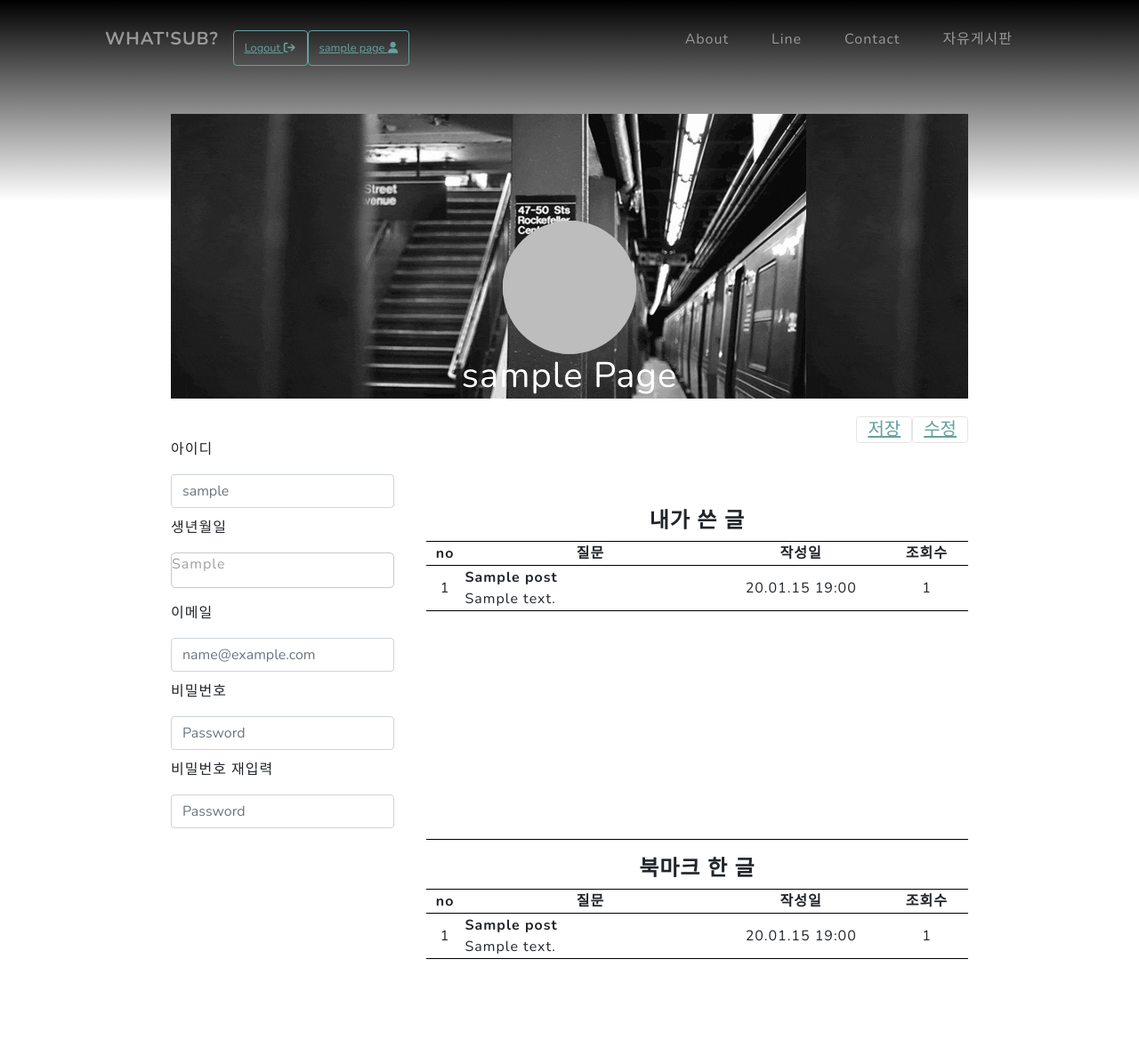
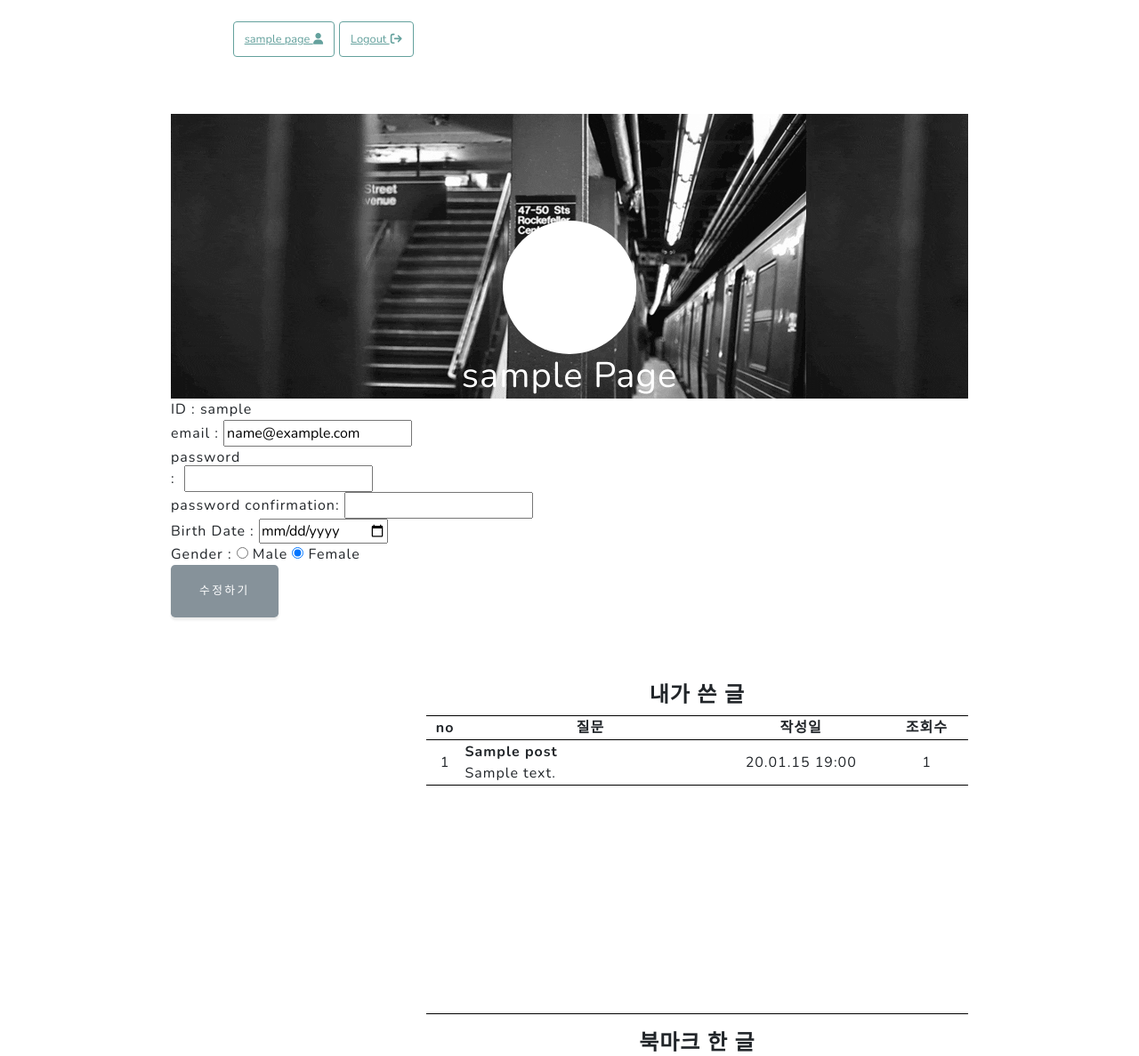
Before and after one commit to JinMinji/SubChat, a Django app: page /profile/mypage/ in a window 1280 px wide. Shown: the top 1187 px of the page at 89% size. Before the commit the page ends 1078 px from the top, so only its background shows below. Run offline with Django 4.2, Linux system fonts and the light colour scheme; a user stored in the database is signed in; tables that the repository leaves empty hold one stand-in row (values such as "Sample post"); some libraries are stand-ins or nearby versions.

Commit message:
마이페이지 수정, 이모지 수정기능 추가

```diff
--- a/subchat_pj/accounts/models.py
+++ b/subchat_pj/accounts/models.py
@@ -1,16 +1,10 @@
 from django.db import models
 from django.contrib.auth.models import AbstractUser
-
-
-class Emoji(models.Model):
-    emoji_name = models.CharField(max_length=10)
-
-    def __str__(self):
-        return self.emoji_name
+from profileapp.models import Emoji
 
 
 class User(AbstractUser):
     birth = models.CharField(max_length=15)
     gender = models.CharField(max_length=100)
     email = models.EmailField(max_length=100)
-    emoji = models.ForeignKey(Emoji, on_delete=models.SET_NULL, null=True)
+    emoji = models.ForeignKey(Emoji, on_delete=models.SET_NULL, null=True, default=1)
--- a/subchat_pj/accounts/urls.py
+++ b/subchat_pj/accounts/urls.py
@@ -8,6 +8,4 @@
     path('login/', auth_views.LoginView.as_view(template_name='accounts/login.html'), name='login'),
     path('logout/', auth_views.LogoutView.as_view(), name='logout'),
     path('signup/', views.signup, name="signup"),
-    path('emoji/', views.emoji, name="emoji"),
-    path('emoji_modify/<str:new_emoji_id>', views.emoji_modify, name="emoji_modify"),
 ]
--- a/subchat_pj/freeapp/templates/freeapp/post_read.html
+++ b/subchat_pj/freeapp/templates/freeapp/post_read.html
@@ -51,7 +51,7 @@
             {% if user.is_authenticated %}
             <button type="button" onclick="location.href='/free/post/{{post.id}}/like'">&#128077;</button>
                <button type="button" onclick="location.href='/free/post/{{post.id}}/hate'">&#128078;</button>
-            <button type="button" onclick="window.open(href='{% url 'free:report' post.id %}','window_name','width=430,height=500,location=no,status=no,scrollbars=yes');">신고하기</button>
+            <button type="button" onclick="window.open(href='{% url 'free:report' post.id %}','신고하기','width=430,height=500,location=no,status=no,scrollbars=yes');">신고하기</button>
             {% endif %}
          {% endif %}
 
--- a/subchat_pj/profileapp/models.py
+++ b/subchat_pj/profileapp/models.py
@@ -1,3 +1,9 @@
 from django.db import models
+# Create your tests here.
 
-# Create your models here.
+
+class Emoji(models.Model):
+    emoji_name = models.CharField(max_length=10)
+
+    def __str__(self):
+        return self.emoji_name
--- /dev/null
+++ b/subchat_pj/profileapp/static/profileapp/emoji_select.css
@@ -0,0 +1,11 @@
+span.emoji {
+    border:solid;
+    border-width:1px;
+    width:auto;
+    font-size:30px;
+    cursor:pointer;
+}
+
+span.emoji:hover {
+    background-color: black;
+}
--- a/subchat_pj/accounts/static/accounts/emoji_select.js
+++ b/subchat_pj/profileapp/static/profileapp/emoji_select.js
@@ -6,5 +6,6 @@
 
 function emoji_save(){
     let new_emoji = document.getElementById('selected_emoji2').innerText;
-    window.location.href = '/accounts/emoji_modify/'+new_emoji;
+    opener.location.href = '/profile/emoji_modify/'+new_emoji;
+    window.close();
 };
--- a/subchat_pj/profileapp/static/profileapp/mypage.css
+++ b/subchat_pj/profileapp/static/profileapp/mypage.css
@@ -1,10 +1,8 @@
 .mypage {
-   position: relative;
+  position: relative;
   padding: 8rem 0 2rem 0;
   margin-left:15%;
   margin-right:15%;
-
-
 }
 .page{
 
@@ -20,13 +18,13 @@
 }
 
 .box {
-
     margin-left: auto;
     margin-right: auto;
     width: 150px;
     height:150px;
     border-radius: 70%;
     overflow: hidden;
+    line-height: 150px;
 }
 
 .profile {
@@ -59,7 +57,6 @@
 
 @media (max-width: 1200px) {
 .aside{
-
     width: 100%;
 }
 
@@ -70,7 +67,7 @@
 
 }
 .box1 {
-width: 100%;}
+width: 100%;
 }
 
 
--- a/subchat_pj/profileapp/templates/profileapp/mypage.html
+++ b/subchat_pj/profileapp/templates/profileapp/mypage.html
@@ -2,56 +2,60 @@
 {% block content %}
 {% load static %}
 <link rel="stylesheet" href="{% static 'profileapp/mypage.css' %}">
+<link href="{% static 'profileapp/emoji_select.css' %}" rel="stylesheet" >
+
 <body></body>
 <div class="mypage">
     <div class = "page" >
         <div class="page2">
-                <div class="box" style="background: #BDBDBD;">
-                    <img class="profile" >
+            <div class="box" style="background: #fff;">
+                <div onclick="window.open(href='{% url 'profile:emoji'%}','이모지변경','width=600,height=700,location=no,status=no,scrollbars=yes');" style="text-align: center; font-size:70pt; cursor:pointer">{{my_emoji|safe}}</div>
             </div>
                 <h1 style="text-align: center;">{{user}} Page</h1>
         </div>
     </div>
 
-        <div>
-            <button class = "modifybar" type = "button">
-                <a href = "#">수정</a>
-            </button>
-        </div>
-        <div>
-            <button class = "savebar" type = "button">
-                <a href = "#">저장</a>
-            </button>
-        </div>
     <div class = "aside" >
-            <div class = "box1">
-            <p>아이디</p>
-            <input type="text" name="username" id="username" value="" class="form-control input-lg" placeholder="{{user}}">
-<!--            <p class = "box2"> {{user}}</p>-->
-            </div>
-            <div class = "box1">
-            <p > 생년월일</p>
-            <p class = "box2">{{user.birth}}</p>
-            </div>
-            <div class = "box1">
-            <p > 이메일</p>
-<!--            <p class = "box2">{{user.email}}</p>-->
-            <input type="text" name="email" id="email" value="" class="form-control input-lg" placeholder="{{user.email}}">
-            </div>
-            <div class = "box1">
-            <p > 비밀번호</p>
-            <input type="password" name="password1" id="password1" value="" class="form-control input-lg" placeholder="Password">
-            </div>
-            <div class = "box1">
-            <p > 비밀번호 재입력</p>
-            <input type="password" name="password2" id="password2" value="" class="form-control input-lg" placeholder="Password">
-            </div>
-
-        </div>
-
+        <form method="post" action=".">
+         {% csrf_token %}
+         {% include "form_errors.html" %}
+            <label>ID : </label>
+            <label>{{form.username.value|default_if_none:''}}</label>
+            <br>
+            <label>email : </label>
+            <input type="text" name="email" id="email" value="{{form.email.value|default_if_none:''}}"/>
+            <br>
+            <label style="width: 10px;">password : </label>
+            <input type="password" name="password1" id="password1" value="{{form.password1.value|default_if_none:''}}"/>
+            <br>
+            <label>password confirmation: </label>
+            <input type="password" name="password2" id="password2" value="{{form.password2.value|default_if_none:''}}"/>
+            <br>
+            <label>Birth Date : </label>
+            <input type="date" value="{{form.birth.value|default_if_none:''}}">
+            <br>
+            <label>Gender : </label>
+            {%if form.gender == 'M'%}
+                <label class="radio-inline">
+                    <input type="radio" name="gender" value="M" id=male checked="True" /> Male
+                </label>
+                <label class="radio-inline">
+                    <input type="radio" name="gender" value="F" id=female /> Female
+                </label>
+            {%else%}
+            <label class="radio-inline">
+                    <input type="radio" name="gender" value="M" id=male /> Male
+                </label>
+                <label class="radio-inline">
+                    <input type="radio" name="gender" value="F" id=female checked="True"/> Female
+                </label>
+            {%endif%}
+            <br>
+            <button class="btn btn-lg btn-primary btn-block signup-btn" type="submit">수정하기</button>
+        </form>
         <div class="section">
             <div class ="section2" style="overflow-y:scroll; height:50%; border-collapse:collapse;" >
-            <th >
+                <th>
                     <h4 style = "text-align: center; padding-top: 10px; "><span><strong>내가 쓴 글</strong></span></h4>
                 </th>
 
@@ -77,6 +81,7 @@
                     </table>
                 </div>
             </div>
+
             <div class ="section2" style="overflow-y:scroll; height:50%; border-collapse:collapse; border-top: 1px solid black;">
                 <th>
                     <h4 style = "text-align: center;"><span><strong>북마크 한 글</strong></span></h4>
@@ -104,9 +109,11 @@
                     </div>
                 </div>
         </div>
-
+    </div>
 </div>
 
+
 <script src="https://cdn.jsdelivr.net/npm/bootstrap@5.1.3/dist/js/bootstrap.bundle.min.js"></script>
+<script src = "{%static 'profileapp/emoji_select.js'%}"></script>
 
 {% endblock %}
--- a/subchat_pj/profileapp/urls.py
+++ b/subchat_pj/profileapp/urls.py
@@ -5,4 +5,7 @@
 
 urlpatterns = [
     path('mypage/', views.mypage, name="mypage"),
+    path('emoji/', views.emoji, name="emoji"),
+    path('emoji_modify/<str:new_emoji_id>/', views.emoji_modify, name="emoji_modify"),
+    path('test/', views.test),
 ]
--- a/subchat_pj/profileapp/views.py
+++ b/subchat_pj/profileapp/views.py
@@ -1,24 +1,92 @@
-from django.shortcuts import render, get_object_or_404
-from django.db.models import Q
+from django.shortcuts import render, redirect
 
 # Create your views here.
 from freeapp.models import Post, Bookmark
+from .models import Emoji
+from accounts.forms import UserForm
+from accounts.models import User
 
 
 def mypage(request):
-    my_user = request.user.id
-    my_post_list = Post.objects.all().filter(author_id=my_user)
+    if request.method == "POST":
+        #수정하기
+        user_form = UserForm(request.POST, instance=request.user)
+        if user_form.is_valid():
+            user_form.save()
+            return redirect('/profile/mypage')
 
-    my_bookmarks = Bookmark.objects.all().filter(user_id=my_user).values("post_id")
+    # 로그인 사용자의 작성글 가져오기
+    user_id = request.user.id
+    my_post_list = Post.objects.all().filter(author_id=user_id)
 
+    # 로그인 사용자의 북마크한 글 가져오기
+    my_bookmarks = Bookmark.objects.all().filter(user_id=user_id).values("post_id")
     post_id_list = list()
     for dic in my_bookmarks:
         post_id_list.append(dic["post_id"])
-
     all_post = Post.objects.all()
     my_bookmark_list = list()
     for post in all_post:
         if post.id in post_id_list:
             my_bookmark_list.append(post)
 
-    return render(request, 'profileapp/mypage.html', {'my_post_list': my_post_list, 'my_bookmark_list': my_bookmark_list})
+    # 사용자 정보 form 가져오기
+    form = UserForm(instance=request.user)
+
+    try:
+        my_emoji = Emoji.objects.get(id=request.user.emoji_id)
+    except:
+        my_emoji = Emoji.objects.get(id=1)
+
+    emoji_list = Emoji.objects.all()
+    return render(request, 'profileapp/mypage.html', {'form': form, 'my_emoji': my_emoji, 'my_post_list': my_post_list, 'my_bookmark_list': my_bookmark_list})
+
+
+
+def emoji(request):
+    emoji_list = Emoji.objects.all()
+    if str(request.user) == 'AnonymousUser':
+        return redirect('/accounts/login')
+
+    try:
+        my_emoji = Emoji.objects.get(id=request.user.emoji_id)
+    except:
+        my_emoji = Emoji.objects.get(id=1)
+    return render(request, 'profileapp/emoji_select.html', {'emoji_list': emoji_list, "my_emoji": my_emoji})
+
+
+def emoji_modify(request, new_emoji_id):
+    user = User.objects.get(id=request.user.id)
+    user.emoji_id = new_emoji_id
+    user.save()
+
+    return redirect('/profile/mypage')
+
+
+def test(request):
+    # 로그인 사용자의 작성글 가져오기
+    user_id = request.user.id
+    my_post_list = Post.objects.all().filter(author_id=user_id)
+
+    # 로그인 사용자의 북마크한 글 가져오기
+    my_bookmarks = Bookmark.objects.all().filter(user_id=user_id).values("post_id")
+    post_id_list = list()
+    for dic in my_bookmarks:
+        post_id_list.append(dic["post_id"])
+    all_post = Post.objects.all()
+    my_bookmark_list = list()
+    for post in all_post:
+        if post.id in post_id_list:
+            my_bookmark_list.append(post)
+
+    # 사용자 정보 form 가져오기
+    form = UserForm(instance=request.user)
+
+    try:
+        my_emoji = Emoji.objects.get(id=request.user.emoji_id)
+    except:
+        my_emoji = Emoji.objects.get(id=1)
+
+    emoji_list = Emoji.objects.all()
+    return render(request, 'profileapp/mypage_bak.html', {'form': form, 'my_emoji': my_emoji, 'my_post_list': my_post_list,
+                                                      'my_bookmark_list': my_bookmark_list})
```
Also changed, not shown: subchat_pj/accounts/templates/accounts/emoji_select.html (deleted, +0 -29 lines), subchat_pj/accounts/views.py (+0 -21 lines), subchat_pj/profileapp/templates/profileapp/change_complete.html (added, +7 -0 lines), subchat_pj/profileapp/templates/profileapp/emoji_select.html (added, +25 -0 lines), subchat_pj/profileapp/templates/profileapp/mypage_bak.html (added, +112 -0 lines). Lines whose indentation alone changed are shown as unchanged.
